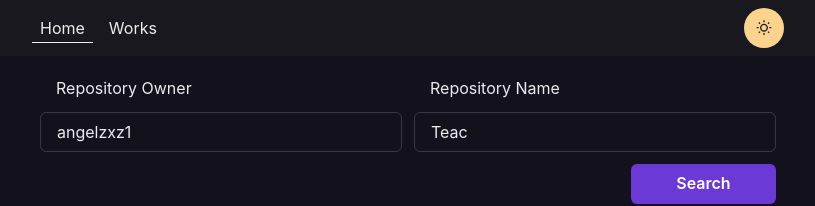
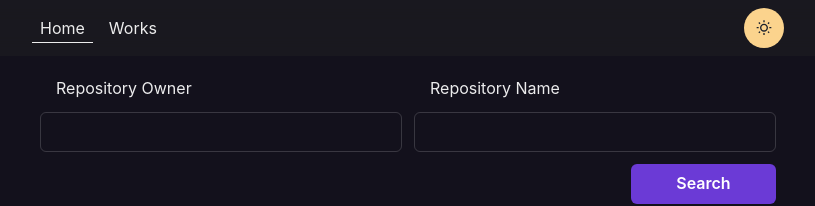
Before and after one commit to Magendev-by-Angel/IssueViewer, a Next.js app: page / in a window 1280 px wide. Shown: the top 206 px of the page, without its empty margins (232-1047 px from the left). Built offline with nearby package versions, Linux system fonts and the light colour scheme.

Commit message:
updated 2 files

```diff
--- a/components/Issue.tsx
+++ b/components/Issue.tsx
@@ -52,7 +52,9 @@ const Issue = ({ title, id, state, multiplier, number, link }: props) => {
     <Flex
       key={id}
       justify="center"
-      transition={`opacity 300ms ease-in-out ${multiplier * 100}ms`}
+      transition={`opacity 300ms ease-in-out ${
+        multiplier * 100
+      }ms, box-shadow 300ms ease-in-out`}
       opacity={opacity}
       maxW="100%"
       minW="100%"
@@ -63,7 +65,9 @@ const Issue = ({ title, id, state, multiplier, number, link }: props) => {
       padding={3}
       mb={3}
       direction="column"
-      _hover
+      _hover={{
+        boxShadow: "0 0 10px #ffffff5c",
+      }}
     >
       <DotStatus state={state} />
 
@@ -73,8 +77,7 @@ const Issue = ({ title, id, state, multiplier, number, link }: props) => {
         whiteSpace="nowrap"
         overflow="hidden"
         textOverflow="ellipsis"
-        maxW="95%"
-
+        maxW="80%"
       >
         <Link href={link} isExternal>
           <ExternalLinkIcon mx="2px" />
--- a/components/RepositorySearch.tsx
+++ b/components/RepositorySearch.tsx
@@ -51,8 +51,8 @@ const SearchButton = ({
 };
 
 const RepositorySearch = () => {
-  const [owner, setOwner] = useState<string>("angelzxz1");
-  const [name, setName] = useState<string>("Teac");
+  const [owner, setOwner] = useState<string>("");
+  const [name, setName] = useState<string>("");
   const [isSearching, setIsSearching] = useState<boolean>(false);
   const [data, setData] = useState([]);
   const [alert, setAlert] = useState({ l: "inherit", r: "inherit" });
```
